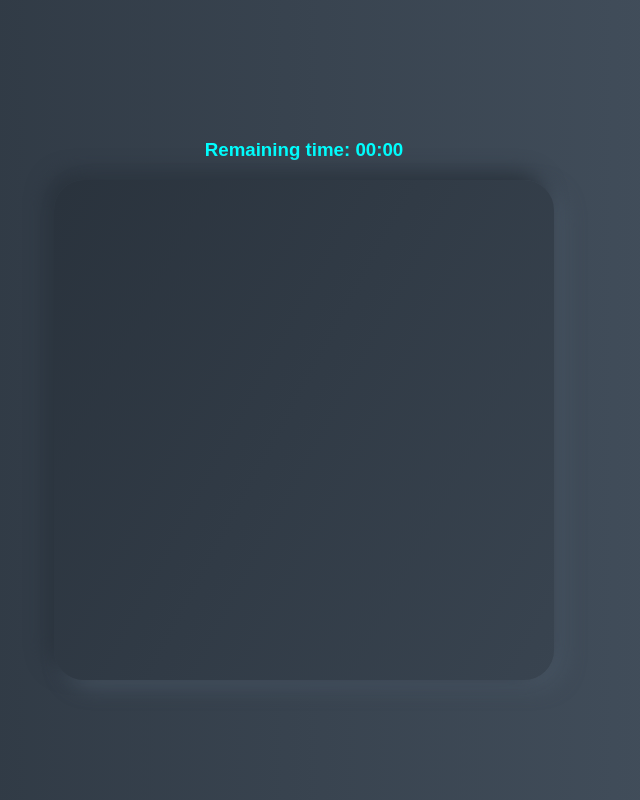
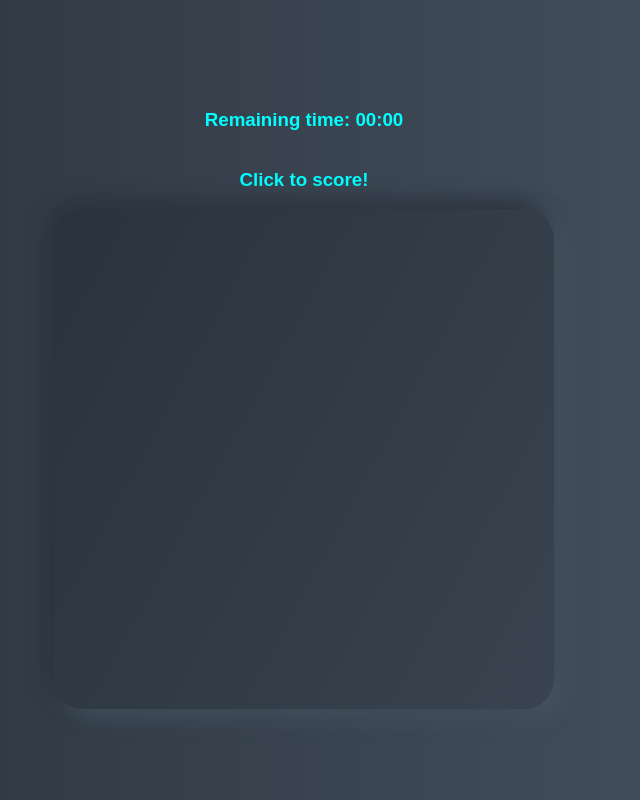
Before and after one commit to Verson-tech/aim-training-game, a plain HTML site: page index.html in a window 1280 px wide. Shown: the part 1600-2400 px from the top of the page, without its empty margins (336-976 px from the left). Drawn offline with Linux system fonts and the light colour scheme; a web font is replaced by a local one.

Commit message:
Update index.html

```diff
--- a/index.html
+++ b/index.html
@@ -40,6 +40,7 @@
 
     <div class="screen">
       <h3 style="color: cyan;">Remaining time: <span id="time">00:00</span></h3>
+      <h3 style="color: cyan;">Click to score! </h3>
       <div class="board" id="board"></div>
     </div>
     <script src="app.js"></script>
```
